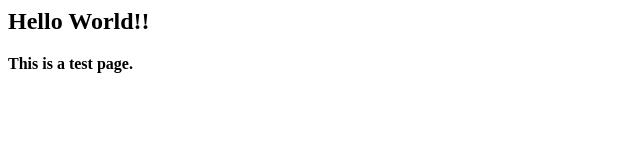
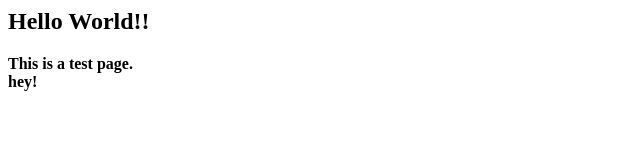
Before and after one commit to atnisola/example-repo, a plain HTML site: page index.html in a window 1280 px wide. Shown: the full height of the page, 0-640 px from the left. Drawn offline with Linux system fonts and the light colour scheme.

Commit message:
new changes

```diff
--- a/index.html
+++ b/index.html
@@ -1,3 +1,5 @@
 <h2>Hello World!!</h2>
 
 <b>This is a test page.</b>
+<br>
+<b>hey!</b>
```
Also changed, not shown: 1 other file.
